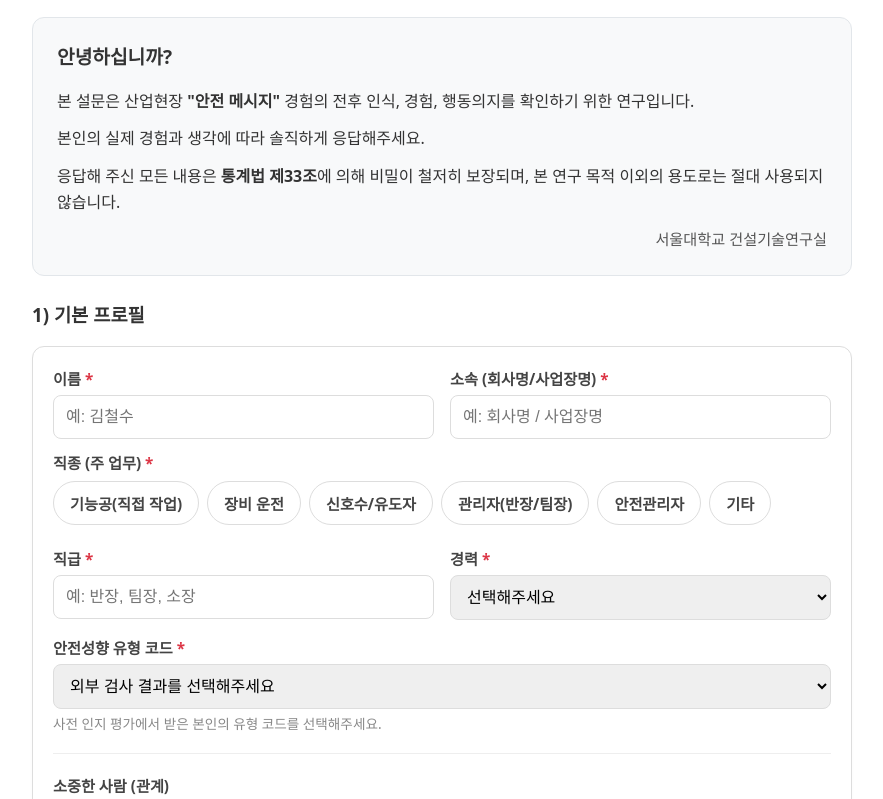
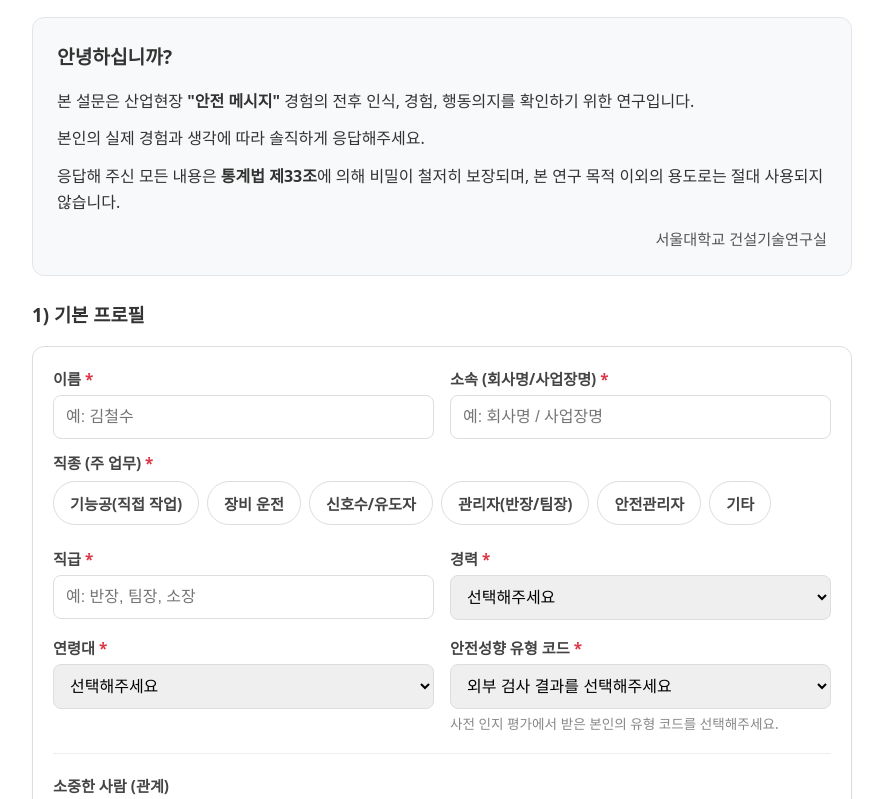
Before and after one commit to ssooo-424/SAFER_safety_agent_final, a website: page public/index.html in a window 1280 px wide. Shown: the part 113-912 px from the top of the page, without its empty margins (198-1081 px from the left). Drawn offline with Linux system fonts and the light colour scheme.

Commit message:
Add required pre-survey age group

```diff
--- a/public/index.html
+++ b/public/index.html
@@ -77,7 +77,19 @@
             </div>
           </div>
 
-          <div class="space-top-md">
+          <div class="row space-top-md">
+            <div>
+              <label>연령대 <span class="required">*</span></label>
+              <select id="ageGroup">
+                <option value="">선택해주세요</option>
+                <option value="20대">20대</option>
+                <option value="30대">30대</option>
+                <option value="40대">40대</option>
+                <option value="50대">50대</option>
+                <option value="60대">60대</option>
+              </select>
+            </div>
+            <div>
               <label>안전성향 유형 코드 <span class="required">*</span></label>
               <select id="profileCode">
                 <option value="">외부 검사 결과를 선택해주세요</option>
@@ -88,6 +100,7 @@
                 <option value="없음">없음 — 검사 결과 없음</option>
               </select>
               <div class="muted">사전 인지 평가에서 받은 본인의 유형 코드를 선택해주세요.</div>
+            </div>
           </div>
 
           <hr class="section-divider">
--- a/public/pre-survey/form.js
+++ b/public/pre-survey/form.js
@@ -11,6 +11,7 @@ window.PreSurveyForm = (() => {
       if (getChecked("jobType").length === 0) return "직종을 선택해주세요.";
       if (!document.getElementById("position").value.trim()) return "직급을 입력해주세요.";
       if (!document.getElementById("career").value) return "경력을 선택해주세요.";
+      if (!document.getElementById("ageGroup").value) return "연령대를 선택해주세요.";
       if (!document.getElementById("profileCode").value) return "안전성향 유형 코드를 선택해주세요.";
     }
 
@@ -45,6 +46,7 @@ window.PreSurveyForm = (() => {
         jobType: getChecked("jobType"),
         position: document.getElementById("position").value,
         career: document.getElementById("career").value,
+        ageGroup: document.getElementById("ageGroup").value,
         profileCode: document.getElementById("profileCode").value,
         importantPerson: document.getElementById("importantPersonType").value,
       },
--- a/scripts/google_sheets/sessionRows.js
+++ b/scripts/google_sheets/sessionRows.js
@@ -80,6 +80,7 @@ const EXPORT_HEADERS = [
   'pre_R1',
   'pre_R2',
   'pre_R3',
+  'age_group',
 ];
 
 function stableValue(value) {
@@ -222,6 +223,7 @@ function buildExportRow(session) {
     psychology.riskPerception?.R1 ?? '',
     psychology.riskPerception?.R2 ?? '',
     psychology.riskPerception?.R3 ?? '',
+    profile.ageGroup || '',
   ];
   assertCellSizes(row, session.participantId);
   return row;
```
Also changed, not shown: tests/googleSheetsExport.test.js (+4 -3 lines), tests/preSurveyFlow.test.js (+5 -0 lines). Lines whose indentation alone changed are shown as unchanged.
